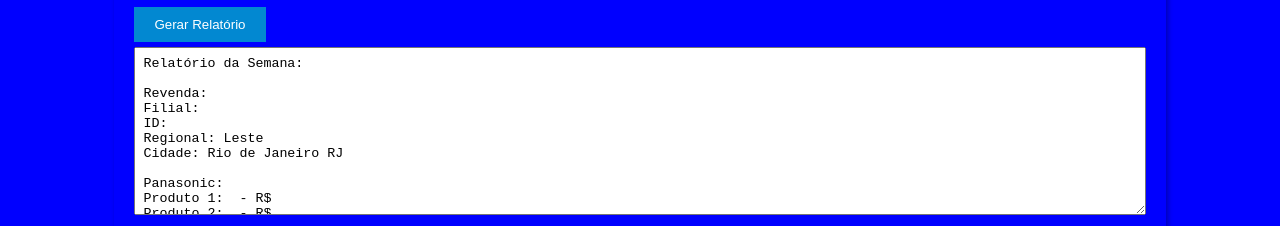
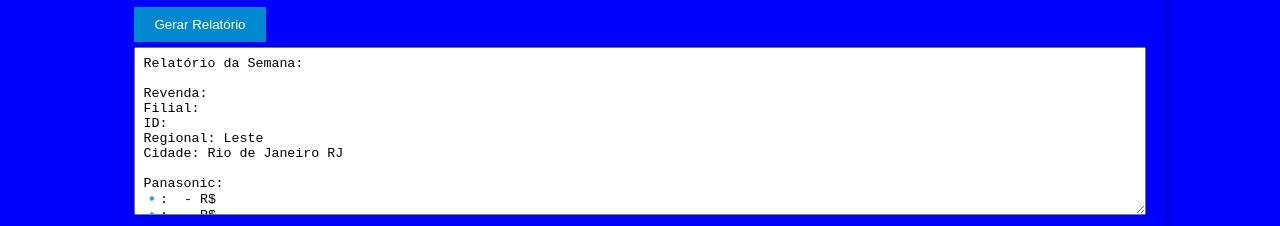
Before and after one commit to Reinaldoleall/RelatorioLeste, a plain HTML site: page informacoes_da_semana.html in a window 1280 px wide. Both pictures are taken after a click on the button "Gerar Relatório". Shown: the part 1076-1302 px from the top of the page. Drawn offline with Linux system fonts and the light colour scheme.

Commit message:
Update informacoes_da_semana.html

```diff
--- a/informacoes_da_semana.html
+++ b/informacoes_da_semana.html
@@ -132,16 +132,16 @@
             reportText += `Cidade: ${cidade}\n\n`;
 
             reportText += `Panasonic:\n`;
-            reportText += `Produto 1: ${panasonic1}\n`;
-            reportText += `Produto 2: ${panasonic2}\n\n`;
+            reportText += `🔹: ${panasonic1}\n`;
+            reportText += `🔹: ${panasonic2}\n\n`;
 
             reportText += `Concorrência:\n`;
-            reportText += `Produto 1: ${concorrencia1}\n`;
-            reportText += `Produto 2: ${concorrencia2}\n\n`;
+            reportText += `🔹: ${concorrencia1}\n`;
+            reportText += `🔹: ${concorrencia2}\n\n`;
 
             reportText += `Coordenador: ${coordenador}\n`;
             reportText += `Supervisor: ${supervisor}\n`;
-            reportText += `Consultora: ${consultora}\n`;
+            reportText += `Consultor: ${consultora}\n`;
             reportText += `Período: ${periodo}`;
 
             document.getElementById("reportOutput").value = reportText;
```
